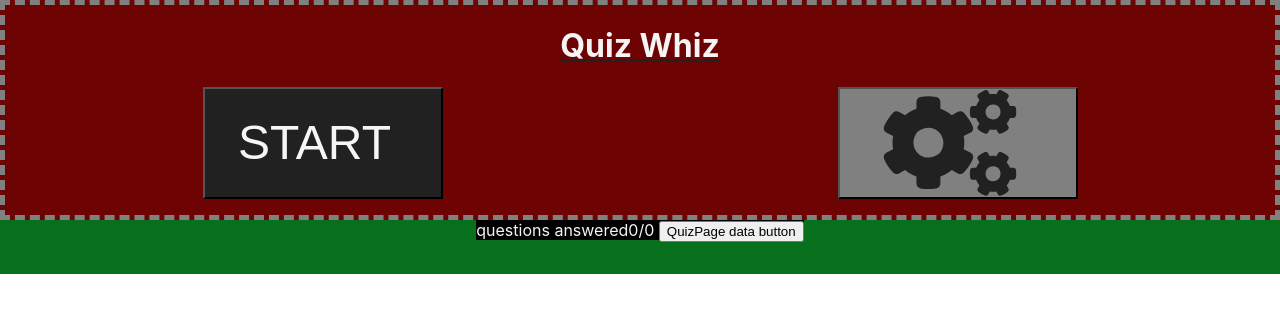
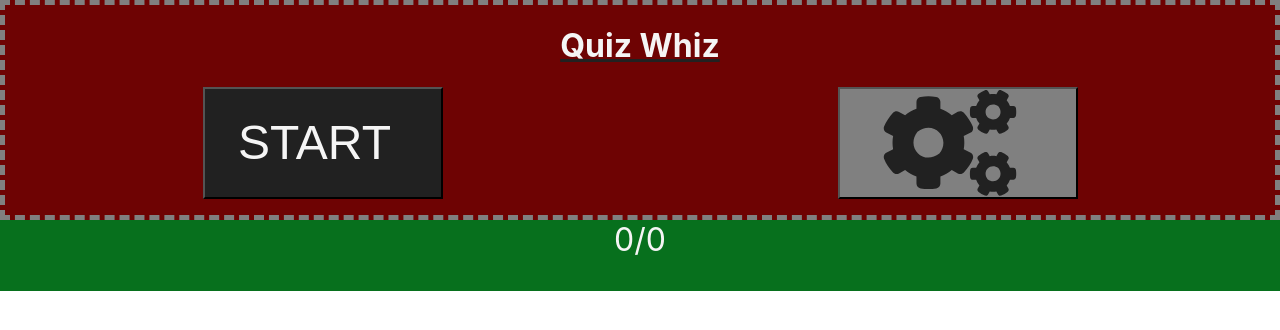
Before and after one commit to dariquewarren/triviaapp, a React (Create React App) app: page / in a window 1280 px wide. Shown: the top 330 px of the page. Built offline with nearby package versions, Linux system fonts and the light colour scheme.

Commit message:
changed quizpage results badge

```diff
--- a/src/Components/QuizPage.js
+++ b/src/Components/QuizPage.js
@@ -39,14 +39,11 @@ function QuizPage(props) {
         <div style={{backgroundColor: '#07701d', paddingBottom: '2rem'}}>
 
 
-     <Badge style={{marginTop: '3px',backgroundColor: 'black', color: 'whitesmoke'}}>questions answered{props.questionsAnswered}/{(props.quiz) ? props.quiz.length : 'undefined'} <button
-     onClick={()=>{
-         console.log('quizpagedata props', props)
-       console.log('quiz answers array', props.quizAnswers )
-     }}
-     >QuizPage data button</button>
+  <Badge style={{width:'50%', color: 'whitesmoke', fontSize: '2rem'}}>
+      {props.questionsAnswered}/{(props.quiz) ? props.quiz.length : 'undefined'}
+
  </Badge>
-
+    <br/>
 
 
       {
```
